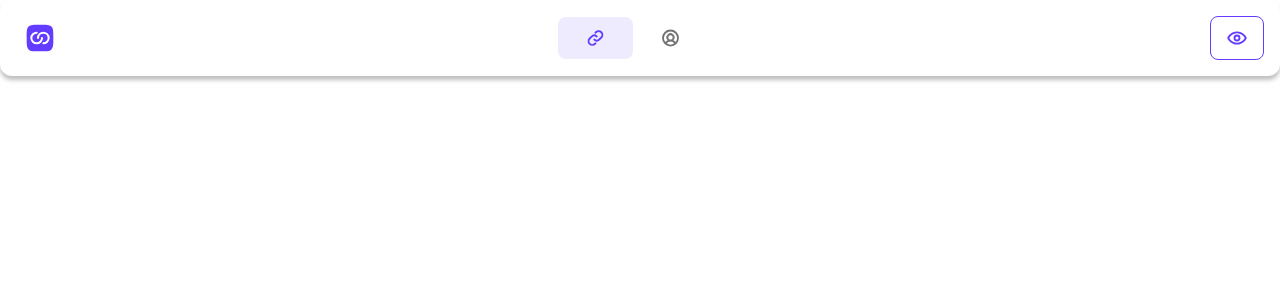
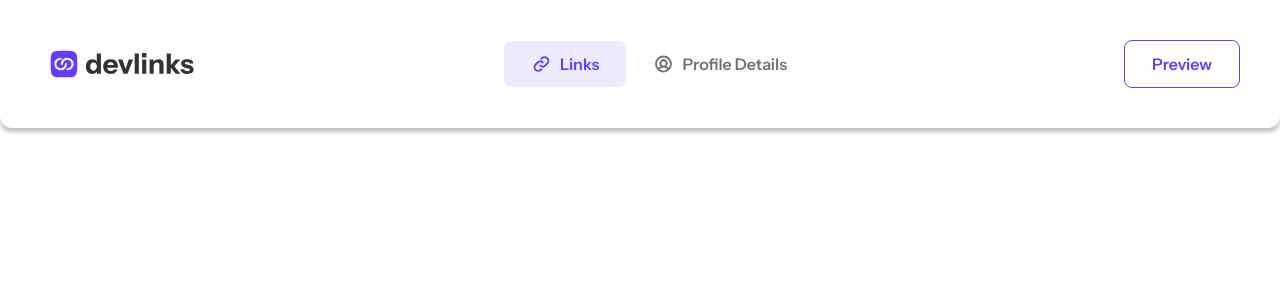
Before and after one commit to travistn/devlinks, a Next.js app: page / in a window 1280 px wide. Shown: the top 300 px of the page. Built offline with nearby package versions, Linux system fonts and the light colour scheme.

Commit message:
Added styling for tablet and desktop view

```diff
--- a/components/Navbar.tsx
+++ b/components/Navbar.tsx
@@ -3,26 +3,33 @@ import Image from 'next/image';
 
 import link from '../public/assets/icon-links-header-violet.svg';
 import logo from '../public/assets/logo-devlinks-small.svg';
+import large_logo from '../public/assets/logo-devlinks-large.svg';
 import profile_details from '../public/assets/icon-profile-details-header.svg';
 import icon_preview from '../public/assets/icon-preview-header.svg';
 
 export default function Navbar() {
   return (
-    <nav className='w-full py-4 pl-6 pr-4 rounded-xl shadow-[0_4px_4px_0_rgba(0,0,0,0.25)]'>
-      <ul className='flex flex-row justify-between items-center'>
+    <nav className='w-full py-4 pl-6 pr-4 rounded-xl shadow-[0_4px_4px_0_rgba(0,0,0,0.25)] md:p-6'>
+      <ul className='flex flex-row justify-between items-center md:py-4 md:pl-6 md:pr-4'>
         <Link href='/'>
-          <Image src={logo} alt='logo' />
+          <Image src={logo} alt='logo' className='md:hidden' />
+          <Image src={large_logo} alt='logo' className='max-sm:hidden w-[146px]' />
         </Link>
         <div className='flex flex-row'>
-          <Link href='/' className='bg-light-lavender py-[11px] px-[27px] rounded-lg'>
+          <Link
+            href='/'
+            className='bg-light-lavender py-[11px] px-[27px] rounded-lg flex items-center gap-2'>
             <Image src={link} alt='link' />
+            <span className='max-sm:hidden text-violet font-semibold leading-6'>Links</span>
           </Link>
-          <Link href='/' className='py-[11px] px-[27px] rounded-lg'>
+          <Link href='/' className='py-[11px] px-[27px] rounded-lg flex items-center gap-2'>
             <Image src={profile_details} alt='profile-details' />
+            <span className='max-sm:hidden text-gray font-semibold leading-6'>Profile Details</span>
           </Link>
         </div>
-        <Link href='/' className='py-[11px] px-4 border border-violet rounded-lg'>
-          <Image src={icon_preview} alt='icon-preview' />
+        <Link href='/' className='py-[11px] px-4 border border-violet rounded-lg md:px-[27px]'>
+          <Image src={icon_preview} alt='icon-preview' className='md:hidden' />
+          <span className='max-sm:hidden text-violet font-semibold leading-6'>Preview</span>
         </Link>
       </ul>
     </nav>
```
